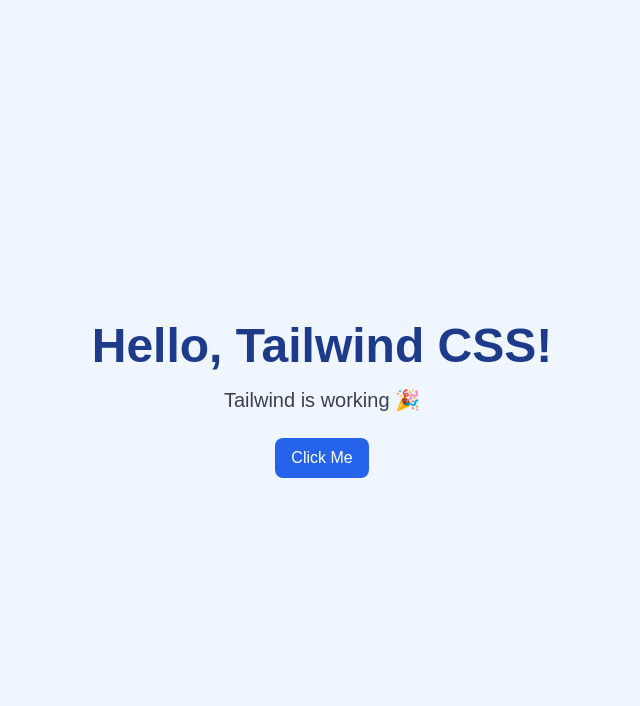
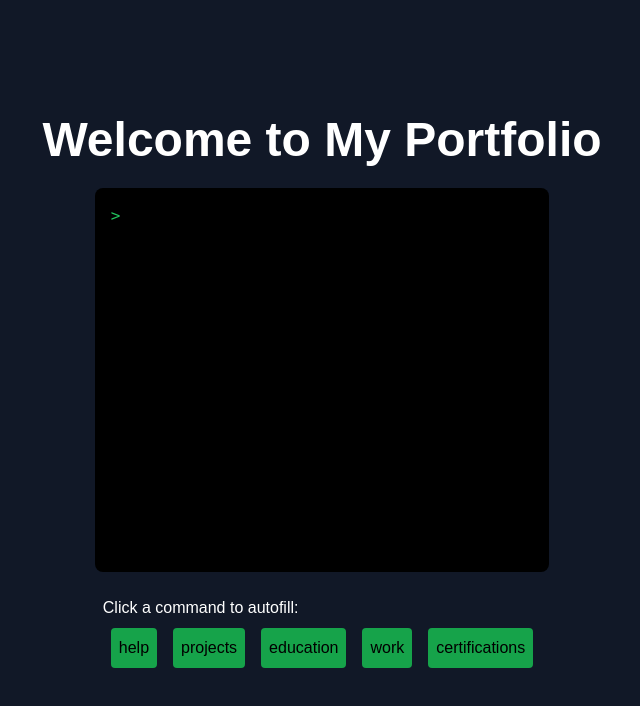
Before and after one commit to NiranjanRavichandran00/my-portfolio, a Next.js app: page / in a window 1280 px wide. Shown: the top 706 px of the page, without its empty margins (318-958 px from the left). Built offline with nearby package versions, Linux system fonts and the light colour scheme.

Commit message:
Basic Terminal and Command Autofill

```diff
--- /dev/null
+++ b/app/components/terminal.tsx
@@ -0,0 +1,121 @@
+"use client"; // Ensure this is at the top of the file
+
+import { useState } from 'react';
+
+const Terminal = () => {
+  const [input, setInput] = useState('');
+  const [output, setOutput] = useState<string[]>([]);
+
+  const commands = {
+    help: `
+    Available commands:
+    - help: List all commands
+    - projects: List my projects
+    - education: Show my education history
+    - work: Show previous work experience
+    - certifications: Show certifications
+    `,
+    projects: `
+    Projects:
+    - Portfolio Website
+    - Minecraft Q/A Chatbot
+    - Video Conferencing Application
+    `,
+    education: `
+    Education:
+    - M.S. Computer Science - University of Texas at Dallas (2024)
+    - B.S. Computer Science - University of Texas at Dallas (2022)
+    `,
+    work: `
+    Work Experience:
+    - Software Engineer at E-MetroTel (2022-2023)
+    - Software Developer Intern at E-MetroTel (2022)
+    `,
+    certifications: `
+    Certifications:
+    - AWS Certified Cloud Practitioner (2024)
+    `,
+  };
+
+  const handleCommand = (e: React.FormEvent) => {
+    e.preventDefault(); // Prevent default form submission behavior
+
+    const commandOutput = commands[input]
+      ? commands[input]
+      : 'Command not found. Type "help" for a list of commands.';
+
+    animateText(`> ${input}`, true); // Animate the command text
+    animateText(commandOutput, false); // Animate the command output
+    setInput(''); // Clear input
+  };
+
+  const animateText = (text: string, isCommand: boolean = false) => {
+    let currentIndex = 0;
+    const fullText = isCommand ? text : text + "\n"; // Add a newline after commands
+
+    // Add the initial command or command output to the output state
+    setOutput((prev) => [...prev, fullText]);
+
+    const typingInterval = setInterval(() => {
+      if (currentIndex < fullText.length) {
+        setOutput((prev) => {
+          const newOutput = [...prev];
+          // If it’s a command, update the last line with the animated output
+          newOutput[newOutput.length - 1] = fullText.slice(0, currentIndex + 1);
+          return newOutput;
+        });
+        currentIndex++;
+      } else {
+        clearInterval(typingInterval); // Stop the interval when done
+      }
+    }, 10); // Adjust typing speed as necessary
+  };
+
+  const handleCommandClick = (command: string) => {
+    setInput(command); // Autofill input with clicked command
+  };
+
+  return (
+    <div>
+      {/* Terminal display */}
+      <div className="bg-black text-green-500 font-mono p-4 rounded-lg w-full max-w-2xl h-96 overflow-y-auto">
+        <div>
+          {output.map((line, index) => (
+            <p key={index}>{line}</p> // Render output lines
+          ))}
+        </div>
+
+        <form onSubmit={handleCommand}>
+          <div className="flex">
+            <span className="mr-2">{'>'}</span>
+            <input
+              type="text"
+              value={input}
+              onChange={(e) => setInput(e.target.value)} // Update input state
+              className="bg-black text-green-500 outline-none flex-grow"
+              autoFocus
+            />
+          </div>
+        </form>
+      </div>
+
+      {/* Command buttons */}
+      <div className="mt-4 p-2">
+        <p className="text-white">Click a command to autofill:</p>
+        <div className="flex flex-wrap">
+          {Object.keys(commands).map((command) => (
+            <button
+              key={command}
+              onClick={() => handleCommandClick(command)}
+              className="bg-green-600 text-black rounded p-2 m-2 hover:bg-green-500 transition-colors"
+            >
+              {command}
+            </button>
+          ))}
+        </div>
+      </div>
+    </div>
+  );
+};
+
+export default Terminal;
--- a/app/page.tsx
+++ b/app/page.tsx
@@ -1,15 +1,12 @@
-import Image from "next/image";
+"use client"; // Add this to the top of the file
+
+import Terminal from './components/Terminal'; // Updated path
 
 export default function Home() {
   return (
-    <div className="min-h-screen flex flex-col justify-center items-center bg-blue-50">
-      <h1 className="text-5xl font-bold text-blue-900">
-        Hello, Tailwind CSS!
-      </h1>
-      <p className="mt-4 text-xl text-gray-700">Tailwind is working 🎉</p>
-      <button className="mt-6 px-4 py-2 bg-blue-600 text-white rounded-lg hover:bg-blue-700">
-        Click Me
-      </button>
+    <div className="min-h-screen flex flex-col justify-center items-center bg-gray-900 text-white">
+      <h1 className="text-5xl font-bold mb-6">Welcome to My Portfolio</h1>
+      <Terminal />
     </div>
   );
 }
```
